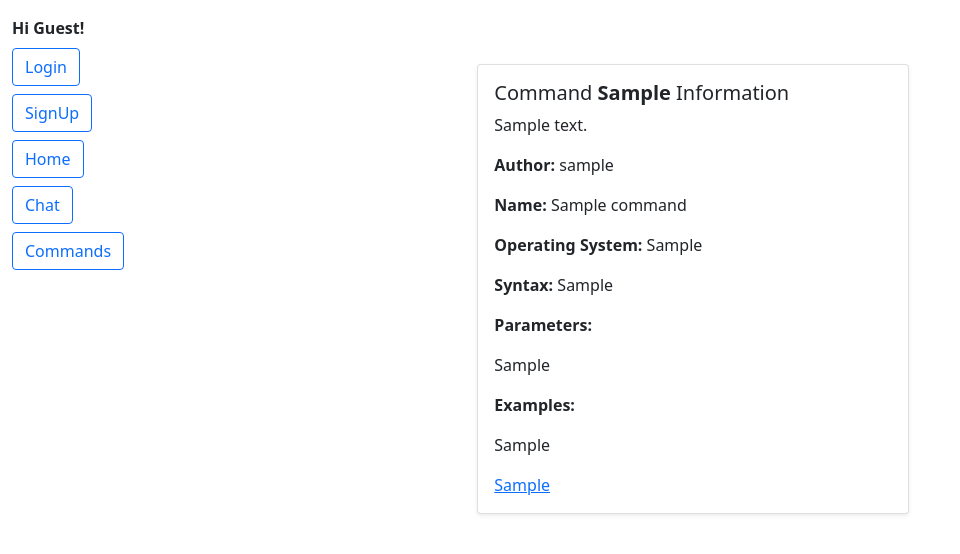
After one commit to IgorKorolevT/Remote-computer-control, a Django app: page /commands/1/ in a window 1280 px wide. The commit adds this page. Shown: the top 554 px of the page, without its empty margins (0-960 px from the left). Run offline with Django 5.2, Linux system fonts and the light colour scheme; tables that the repository leaves empty hold one stand-in row (values such as "Sample post"); parts of the project's set-up code (start-up, migrations or seed data) failed here and were passed over.

Commit message:
done command list and detail

```diff
--- a/Django_course_project/urls.py
+++ b/Django_course_project/urls.py
@@ -25,5 +25,6 @@ urlpatterns = [
                   path("", include("user.urls"), name="user"),
                   path("api/v1/computer/", include("computer_api.urls"), name="pk_api"),
                   path("accounts/", include("django.contrib.auth.urls")),
+                  path("commands/", include("command.urls")),
               ] + debug_toolbar_urls()
 # + static(settings.STATIC_URL, document_root=settings.STATIC_ROOT))
--- a/command/models.py
+++ b/command/models.py
@@ -15,3 +15,12 @@ class Command(models.Model):
     source = models.URLField(default=None, null=True, blank=True)
     # parent = models.ForeignKey('self', default=None, null=True, blank=True, related_name='children',
     #                            on_delete=models.SET_DEFAULT)
+    _sep = ";"
+
+    @property
+    def list_examples(self):
+        return self.examples.split(Command._sep)
+
+    @property
+    def list_parameters(self):
+        return self.parameters.split(Command._sep)
--- /dev/null
+++ b/command/urls.py
@@ -0,0 +1,9 @@
+from django.urls import path
+from . import views
+
+app_name = "command"
+
+urlpatterns = [
+    path("", views.CommandListView.as_view(), name="list"),
+    path("<int:pk>/", views.CommandDetailView.as_view(), name="detail"),
+]
--- a/command/views.py
+++ b/command/views.py
@@ -1,3 +1,16 @@
-from django.shortcuts import render
+from django.views.generic import ListView, DetailView, CreateView
+
+from command.models import Command
+
 
 # Create your views here.
+class CommandListView(ListView):
+    model = Command
+
+
+class CommandDetailView(DetailView):
+    model = Command
+    queryset = Command.objects.select_related('author')
+
+# class CommandCreateView(CreateView):
+#     model = Command
--- a/templates/add/computer.html
+++ b/templates/add/computer.html
@@ -1,5 +1,4 @@
 {% extends 'base.html' %}
-{% load static %}
 
 {% block title %}Add Your Computer{% endblock %}
 {% load crispy_forms_filters %}
--- /dev/null
+++ b/templates/command/command_detail.html
@@ -0,0 +1,46 @@
+{% extends 'base_card.html' %}
+{% block title %}Commands List{% endblock %}
+
+{% block card_content %}
+    <h5 class="card-title">Command <strong>{{ object.command }}</strong> Information</h5>
+    <p class="card-text">
+        {{ object.description }}
+    </p>
+    <p class="card-text">
+        <strong>Author:</strong> {{ object.author.username }}
+    </p>
+    <p class="card-text">
+        <strong>Name:</strong> {{ object.name }}
+    </p>
+    <p class="card-text">
+        <strong>Operating System:</strong> {{ object.os|default:"Not provided" }}
+    </p>
+
+    <p class="card-text">
+        <strong>Syntax:</strong> {{ object.syntax }}
+    </p>
+
+    <p class="card-text">
+        <strong>Parameters:</strong>
+    </p>
+    <ul class="list">
+        {% for parm in object.list_parameters %}
+            <li>{{ parm }}</li>
+        {% endfor %}
+    </ul>
+    {% if object.examples %}
+        <p class="card-text">
+            <strong>Examples:</strong>
+        </p>
+        <ul class="list">
+            {% for exampl in object.list_examples %}
+                <li>{{ exampl }}</li>
+            {% endfor %}
+        </ul>
+    {% endif %}
+    {% if object.source %}
+        <p class="card-text">
+            <a href={{ object.source }}>{{ object.source }}</a>
+        </p>
+    {% endif %}
+{% endblock %}
--- a/templates/includes/sidebar.html
+++ b/templates/includes/sidebar.html
@@ -23,4 +23,7 @@
     <li>
         <a href="{% url 'chat:chat' %}" class="btn btn-outline-primary">Chat</a>
     </li>
+    <li>
+        <a href="{% url 'command:list' %}" class="btn btn-outline-primary">Commands</a>
+    </li>
 </ul>
```
Also changed, not shown: templates/command/command_list.html (added, +13 -0 lines).
